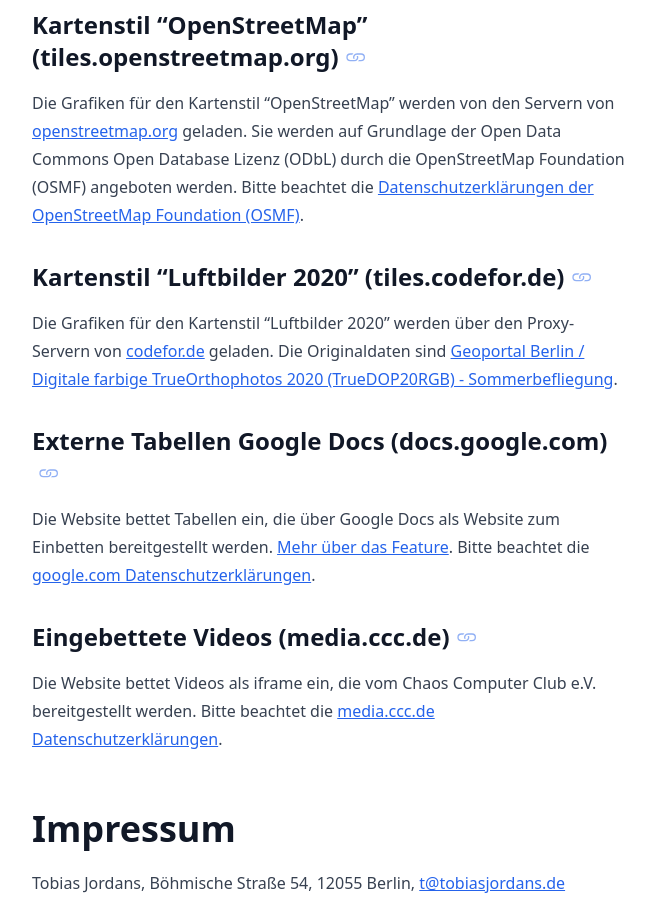
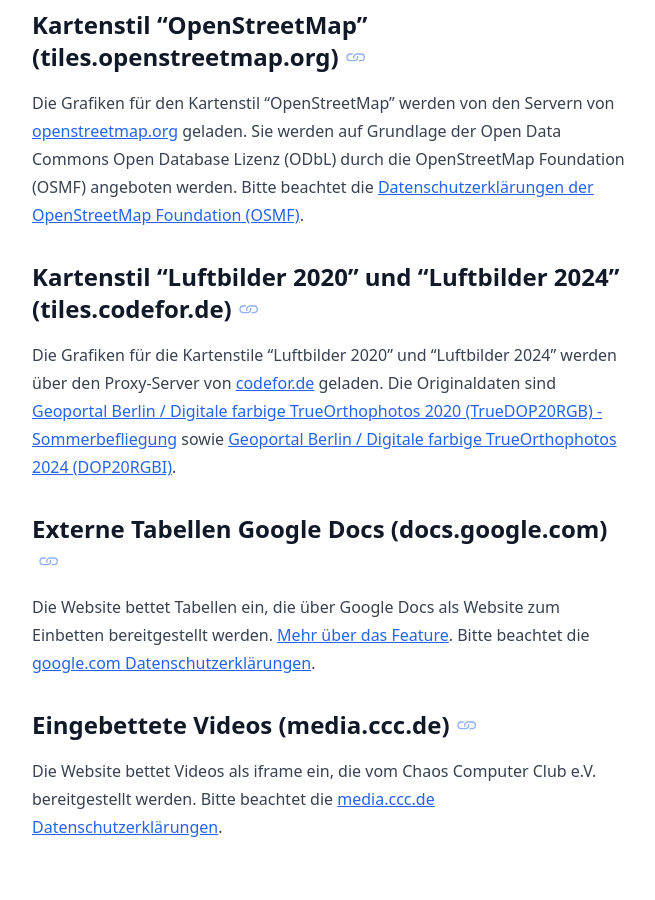
Before and after one commit to osmberlin/strassenraumkarte-neukoelln, a Jekyll site: the page built from contact.md, in a window 1280 px wide and 900 px high, scrolled down 1341 px. Shown: the whole window, without its empty margins (228-883 px from the left). Built offline with Jekyll 4.4.1, drawn with Linux system fonts in a browser that asks for light colours.

Commit message:
Added infos for Luftbilder 2024 source

```diff
--- a/contact.md
+++ b/contact.md
@@ -48,9 +48,9 @@
 
 Die Grafiken für den Kartenstil "OpenStreetMap" werden von den Servern von [openstreetmap.org](https://www.openstreetmap.org) geladen. Sie werden auf Grundlage der Open Data Commons Open Database Lizenz (ODbL) durch die OpenStreetMap Foundation (OSMF) angeboten werden. Bitte beachtet die [Datenschutzerklärungen der OpenStreetMap Foundation (OSMF)](https://wiki.osmfoundation.org/wiki/Privacy_Policy).
 
-## Kartenstil "Luftbilder 2020" (tiles.codefor.de)
+## Kartenstil "Luftbilder 2020" und "Luftbilder 2024" (tiles.codefor.de)
 
-Die Grafiken für den Kartenstil "Luftbilder 2020" werden über den Proxy-Servern von [codefor.de](https://codefor.de/datenschutz/) geladen. Die Originaldaten sind [Geoportal Berlin / Digitale farbige TrueOrthophotos 2020 (TrueDOP20RGB) - Sommerbefliegung](https://fbinter.stadt-berlin.de/fb/index.jsp?loginkey=zoomStart&mapId=k_luftbild2020_true_rgb@senstadt&bbox=388712,5818615,394579,5822445).
+Die Grafiken für die Kartenstile "Luftbilder 2020" und "Luftbilder 2024" werden über den Proxy-Server von [codefor.de](https://codefor.de/datenschutz/) geladen. Die Originaldaten sind [Geoportal Berlin / Digitale farbige TrueOrthophotos 2020 (TrueDOP20RGB) - Sommerbefliegung](https://fbinter.stadt-berlin.de/fb/index.jsp?loginkey=zoomStart&mapId=k_luftbild2020_true_rgb@senstadt&bbox=388712,5818615,394579,5822445) sowie [Geoportal Berlin / Digitale farbige TrueOrthophotos 2024 (DOP20RGBI)](https://fbinter.stadt-berlin.de/fb/index.jsp?loginkey=zoomStart&mapId=k_luftbild2024_true_rgbi@senstadt&bbox=388712,5818615,394579,5822445).
 
 ## Externe Tabellen Google Docs (docs.google.com)
 
```
